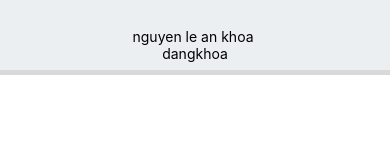
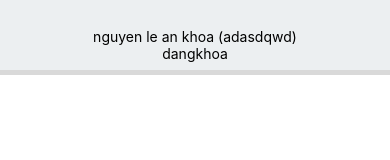
Before and after one commit to nguyenleanhkhoa/testSource, a React Native app: screen / in a window 390 px wide. Shown: the top 160 px of the page. Built offline with nearby package versions, Linux system fonts and the light colour scheme.

Commit message:
comit qwwdqd

```diff
--- a/App.js
+++ b/App.js
@@ -6,7 +6,7 @@ export default class App extends React.Component {
     return (
       <View style={styles.container}>
         <View style={styles.header}>
-          <Text>nguyen le an khoa </Text>
+          <Text>nguyen le an khoa (adasdqwd)</Text>
           <Text>dangkhoa</Text>
         </View>
       </View>
```
